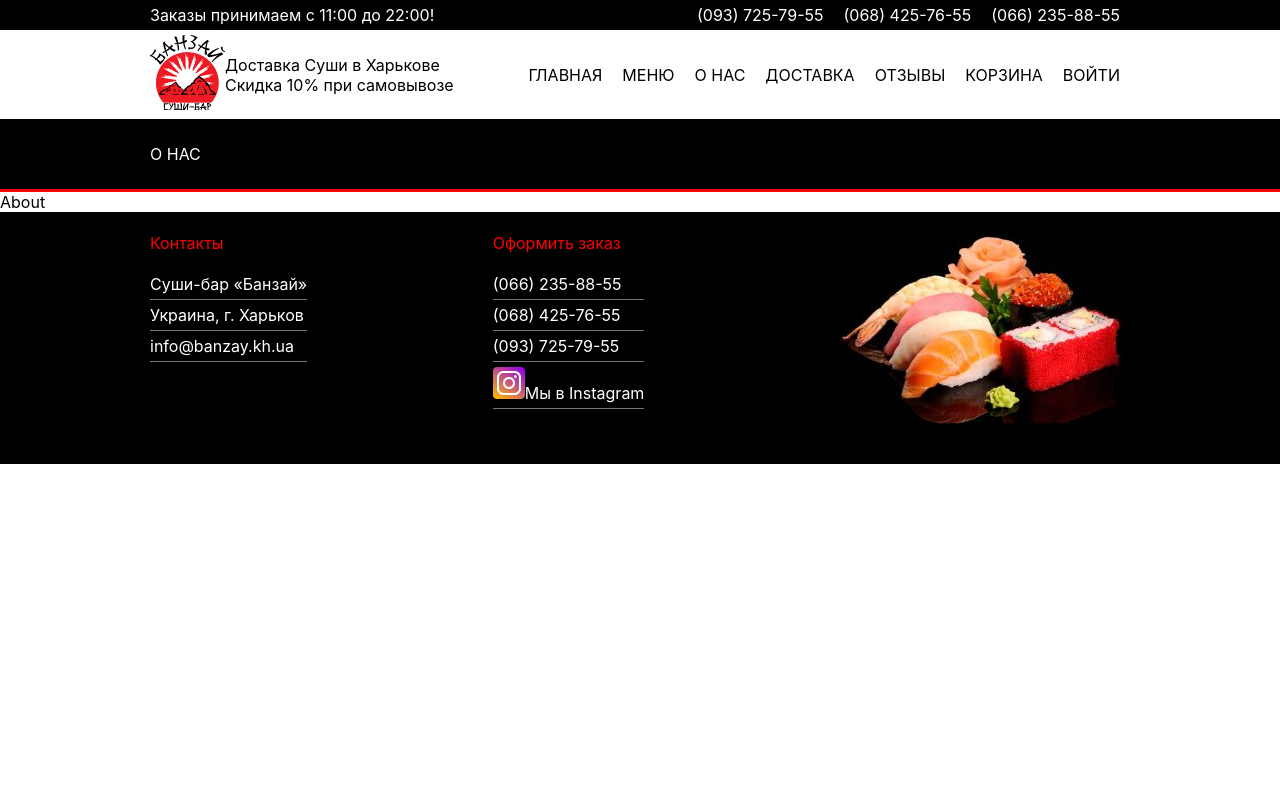
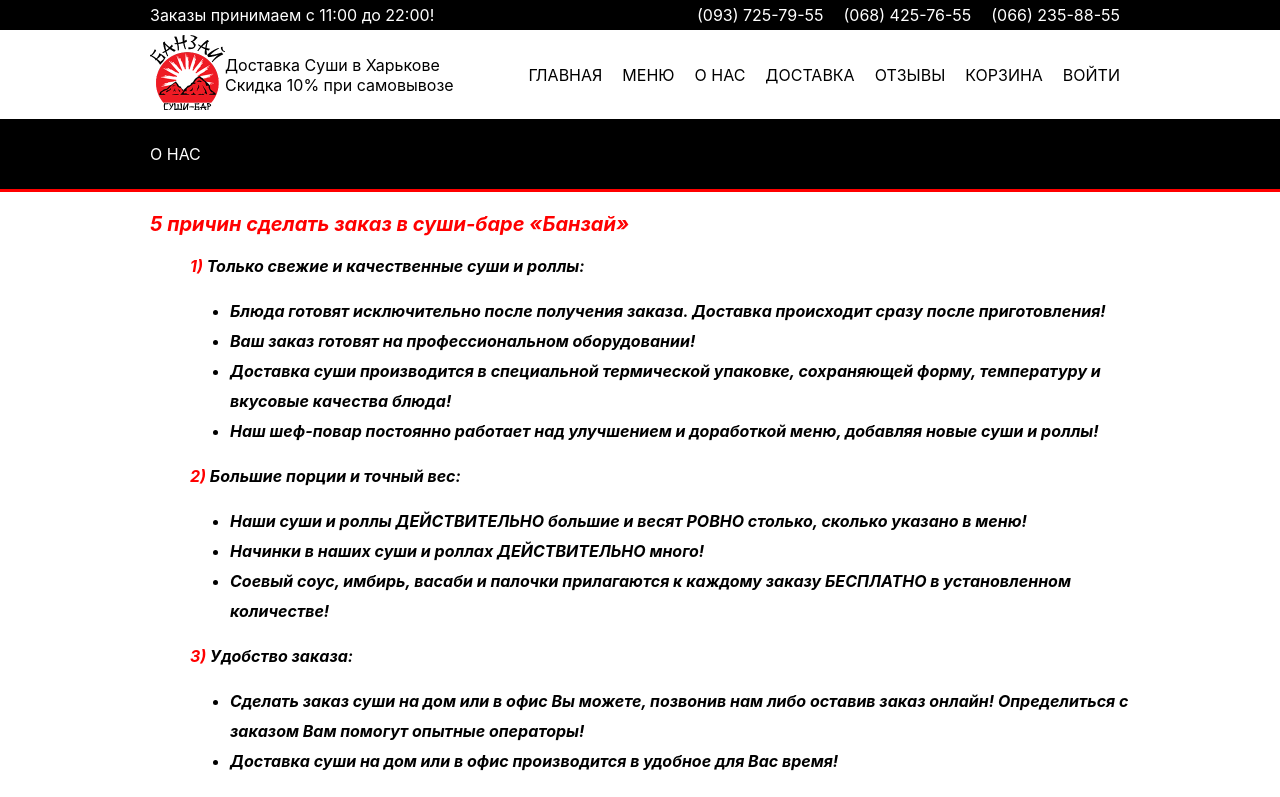
Before and after one commit to maxim19295/BanzayClient, a React (Create React App) app: page /onas in a window 1280 px wide. Shown: the top 797 px of the page. Built offline with nearby package versions, Linux system fonts and the light colour scheme.

Commit message:
pages deliveryinfo and about us

```diff
--- a/src/components/pages/About/About.jsx
+++ b/src/components/pages/About/About.jsx
@@ -1,3 +1,42 @@
+import a from './About.module.css';
 export const About = () =>{
-    return <div>About</div>
+    return <div id={a.about}>
+        <div className='content'>
+        <p>5 причин сделать заказ в суши-баре «Банзай»</p>
+    <ol>
+        <li>
+            <span>
+            Только свежие и качественные суши и роллы:
+            </span>
+            <ul>
+                <li>Блюда готовят исключительно после получения заказа. Доставка происходит сразу после приготовления!</li>
+                <li>Ваш заказ готовят на профессиональном оборудовании!</li>
+                <li>Доставка суши производится в специальной термической упаковке, сохраняющей форму, температуру и вкусовые качества блюда!</li>
+                <li>Наш шеф-повар постоянно работает над улучшением и доработкой меню, добавляя новые суши и роллы!</li>
+            </ul>
+        </li>
+        <li>
+            <span>Большие порции и точный вес:</span>
+            <ul>
+                <li>Наши суши и роллы ДЕЙСТВИТЕЛЬНО большие и весят РОВНО столько, сколько указано в меню!</li>
+                <li>Начинки в наших суши и роллах ДЕЙСТВИТЕЛЬНО много!</li>
+                <li>Соевый соус, имбирь, васаби и палочки прилагаются к каждому заказу БЕСПЛАТНО в установленном количестве!</li>
+            </ul>
+        </li>
+        <li>
+            <span>Удобство заказа:</span>
+            <ul>
+                <li>Сделать заказ суши на дом или в офис Вы можете, позвонив нам либо оставив заказ онлайн! Определиться с заказом Вам помогут опытные операторы!</li>
+                <li>Доставка суши на дом или в офис производится в удобное для Вас время!</li>
+            </ul>
+        </li>
+        <li>Бесплатная доставка суши в пределах Харькова (за исключением некоторых районов) при заказе свыше 220 гривен*!
+        <p style={{fontWeight: 'normal', color: 'black', fontSize: '14px'}}>*бесплатная доставка осуществляется в период с 11.30 до 22.30</p></li>
+        <li>Большое количество акций, позволяющих сэкономить на заказе Ваших любимых суши!
+        </li>
+    </ol>
+    <p style={{fontSize: '14px', color: 'black'}}>С любовью к своим клиентам,<br/>
+        Ваш «Банзай»</p>
+        </div>
+    </div>
 }
--- /dev/null
+++ b/src/components/pages/About/About.module.css
@@ -0,0 +1,22 @@
+#about{
+    font-style: italic;
+    font-weight: bold;
+}
+#about p{
+    color: red;
+    font-size: 20px;
+}
+#about ol{
+    list-style: none;
+    counter-reset: item;
+}
+#about ul{
+    list-style: disc;
+    margin: 20px 0px;
+    line-height: 30px;
+}
+#about ol>li:before{
+    color: red;
+    content: counter(item) ') ';
+    counter-increment: item;
+}
--- a/src/components/pages/DeliveryInfo/DeliveryInfo.jsx
+++ b/src/components/pages/DeliveryInfo/DeliveryInfo.jsx
@@ -1,3 +1,20 @@
+import a from '../About/About.module.css';
 export const DeliveryInfo = () =>{
-    return <div>DeliveryInfo</div>
+    return <div id={a.about}>
+        <div className='content'>
+        <p style={{textAlign: 'center'}}>Бесплатная доставка суши по Харькову — при заказе на сумму свыше 220 гривен!</p>
+        <ul>
+            <li>Прием и доставка заказов осуществляются c 11:00 до 22:00!!!</li>
+            <li><span style={{fontWeight: 'normal'}}>Минимальный заказ от 220 грн (без учёта стоимости напитков) (на самовывоз — не распостраняется)!</span></li>
+            <li>Время доставки: от 60 до 90 минут с момента принятия Вашего заказа. Точное время доставки Вам сообщит оператор!</li>
+            <li>Стоимость доставки в такие районы как: Залютино, Бавария, Лысая гора, Основа, Новожаново, Аэропорт, Коммунар, Сортировка, Горизонт, Солнечный, Роганьский жилмассив, Кулиничи - составляет 45 грн.</li>
+            <li>Большая просьба в пятницу, субботу, воскресенье и праздничные дни делать предварительные заказы!</li>
+            <li>Оплата производится наличными курьеру при получении Вашего заказа, а так же с помощью платежной системы Приват «24» или платежного терминала, на карту 4149 4390 4156 0107 Сухеняк В.М.</li>
+            <li>Уважаемые покупатели, теперь у нас действует услуга самовывоза с 10% скидкой, что значительно уменьшит время получения заказа и будет особо важно в праздничные дни! Мы находимся по адресам: ул. Героев Труда 9, АЗС Shell, или возле магазина «Roshen» на углу ТРЦ Дафи, также на ул. Плехановская 57, суши — бар в здании «Глория», слева от стадиона «Металлист».</li>
+        </ul>
+        <p style={{fontSize: '14px', color: 'black'}}>
+        С любовью к своим клиентам,<br/>Ваш «Банзай»
+        </p>
+        </div>
+    </div>
 }
```
Also changed, not shown: 1 other file (tests, documents, lock files or other folders).
